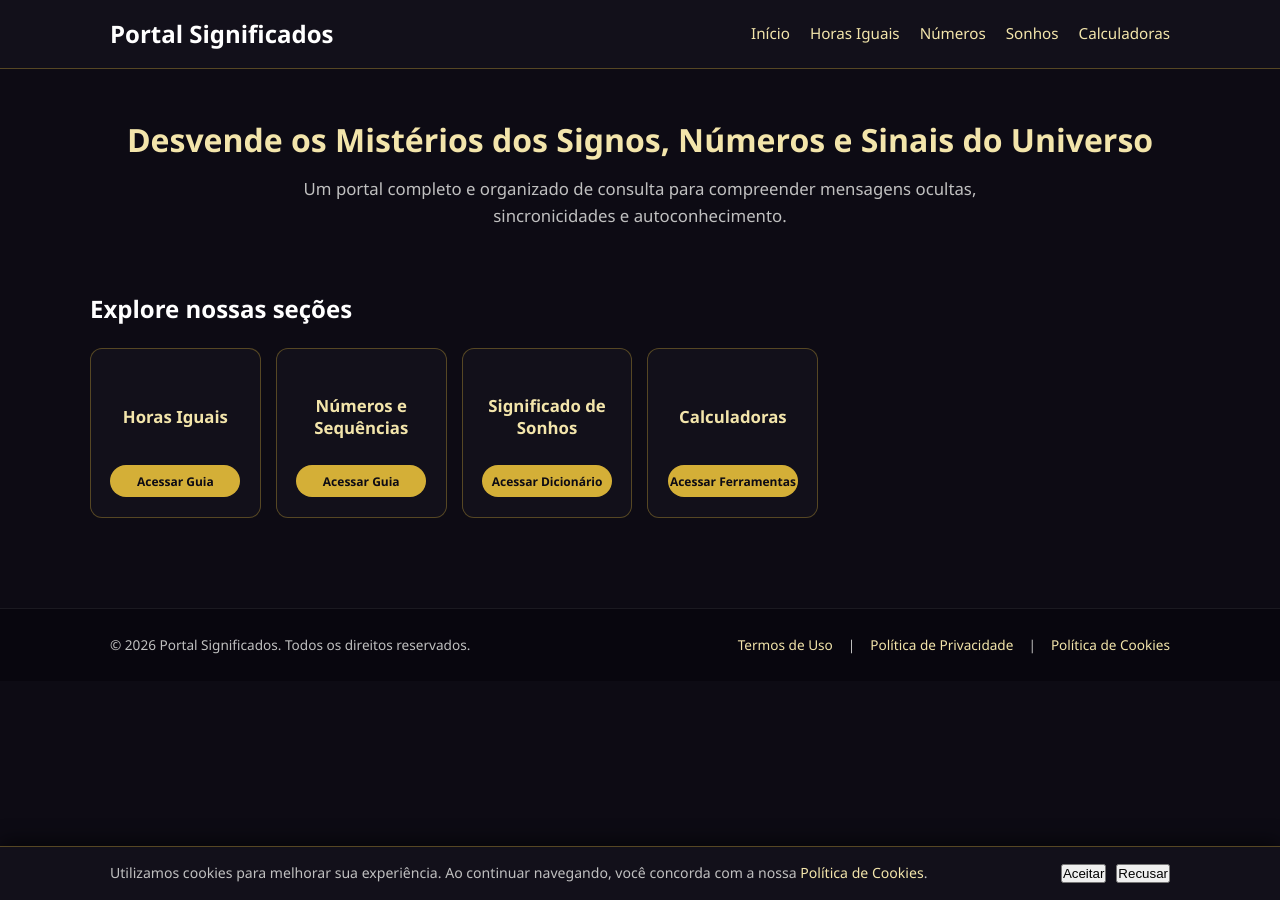
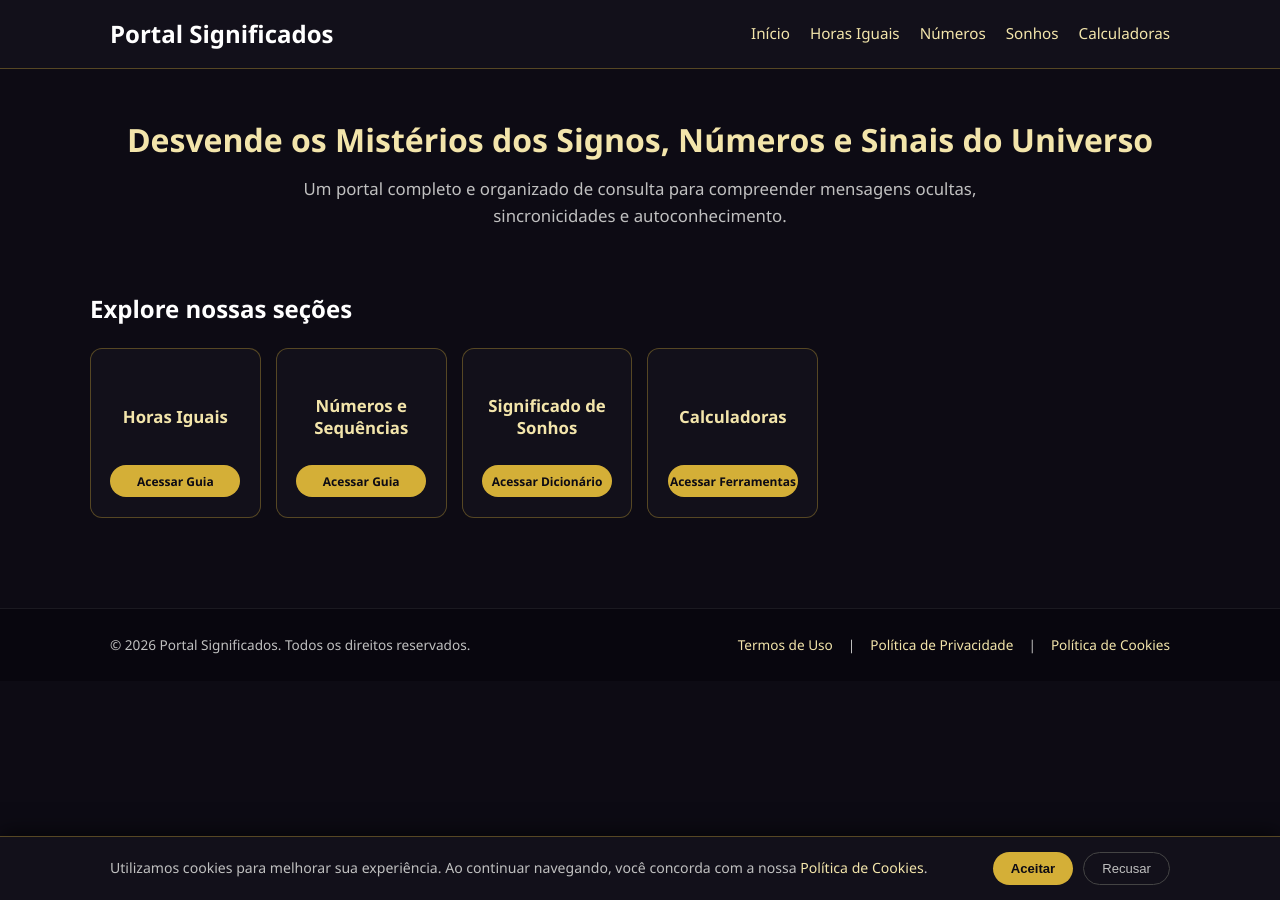
Before and after one commit to dreams-num/portal-significados, a Jekyll site: the page built from index.html, in a window 1280 px wide. Built offline with Jekyll 4.4.1, drawn with Linux system fonts in a browser that asks for light colours.

Commit message:
Change button classes in cookie consent banner
Updated button classes for cookie consent banner.

```diff
--- a/_layouts/default.html
+++ b/_layouts/default.html
@@ -38,13 +38,13 @@
         </div>
     </footer>
 
-    <!-- Banner de Cookies (LGPD) -->
+   <!-- Banner de Cookies (LGPD) -->
     <div id="cookieConsentBanner" class="cookie-banner" style="display: none;">
         <div class="container cookie-container">
             <p>Utilizamos cookies para melhorar sua experiência. Ao continuar navegando, você concorda com a nossa <a href="{{ '/cookies/' | relative_url }}">Política de Cookies</a>.</p>
             <div class="cookie-buttons">
-                <button id="acceptCookies" class="cookie-btn">Aceitar</button>
-                <button id="rejectCookies" class="cookie-btn cookie-btn-secondary">Recusar</button>
+                <button id="acceptCookies" class="btn-accept">Aceitar</button>
+                <button id="rejectCookies" class="btn-reject">Recusar</button>
             </div>
         </div>
     </div>
```
